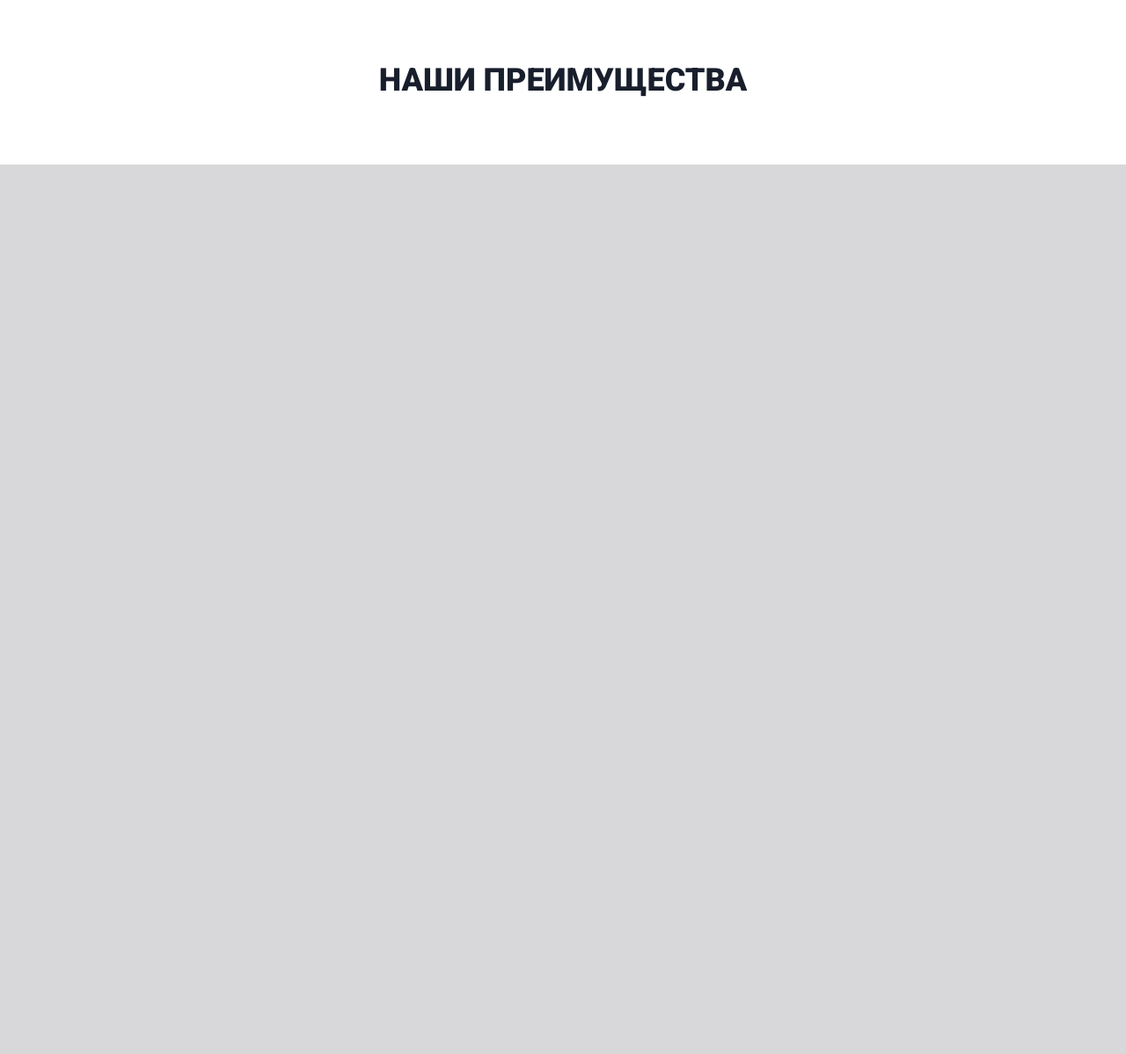
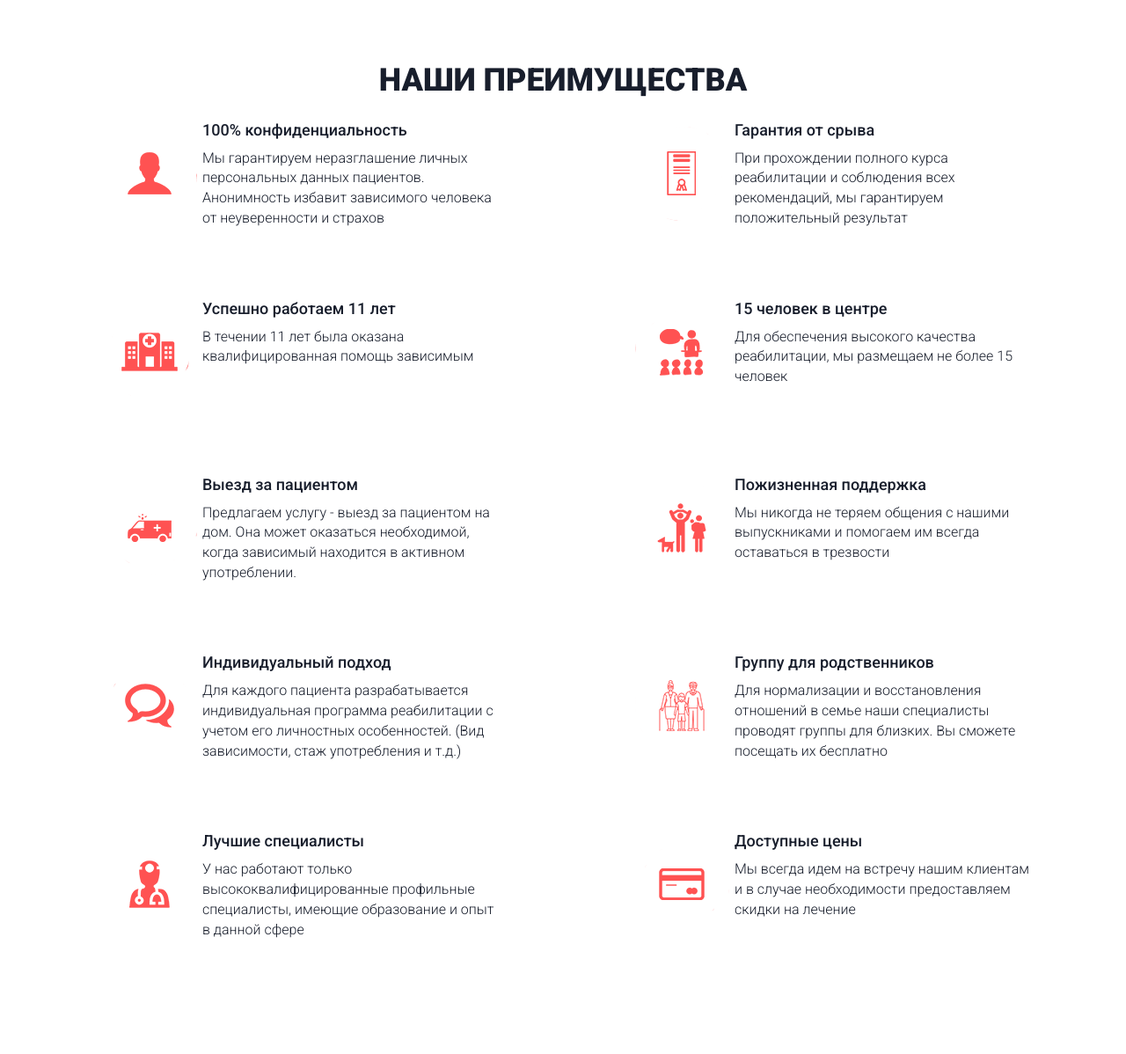
Before and after one commit to efekta/osoznanye, a PHP site: page / in a window 1280 px wide. Shown: the part 2163-3361 px from the top of the page at 88% size. Before the commit the page ends 2350 px from the top, so only its background shows below. Run offline with PHP 8.4, Linux system fonts and the light colour scheme; some libraries are stand-ins or nearby versions.

Commit message:
no message

```diff
--- a/css/sections/fourth-section.scss
+++ b/css/sections/fourth-section.scss
@@ -10,3 +10,39 @@
 	    font-weight: 900;
 	}
 }
+.fourth-content {
+	display: flex;
+	justify-content: space-between;
+	flex-wrap: wrap;
+	&__item {
+	    width: 45%;
+	    padding: 20px;
+	    display: flex;
+	    justify-content: space-between;
+	    flex-wrap: nowrap;
+	    margin-bottom: 40px;
+	}
+	&__pic {
+		display: inline-block;
+		vertical-align: middle;
+	    width: 120px;
+	    height: 120px;
+	    	img {
+	    		max-width: none;
+	    	}
+	}
+}
+.content__item {
+    span {
+    	display: inline-block;
+    	vertical-align: middle;
+		margin-bottom: 10px;
+		font-size: 18px;
+	    line-height: 22px;
+	    font-weight: 500;
+	}
+	p {
+		font-size: 16px;
+		font-weight: 300;
+	}
+}
--- a/index.html
+++ b/index.html
@@ -97,6 +97,107 @@
 				Наши преимущества
 			</h2>
 		</div>
+		<div class="fourth-content">
+			<div class="fourth-content__item">
+				<div class="fourth-content__pic">
+					<img src="icons/user.png" alt="иконка">
+				</div>
+				<div class="content__item">
+					<span>100% конфиденциальность</span>
+					<p>Мы гарантируем неразглашение личных персональных данных пациентов. Анонимность избавит зависимого человека от неуверенности и страхов</p>
+				</div>
+			</div>
+
+			<div class="fourth-content__item">
+				<div class="fourth-content__pic">
+					<img src="icons/tg_2-min.png" alt="иконка">
+				</div>
+				<div class="content__item">
+					<span>Гарантия от срыва</span>
+					<p>При прохождении полного курса реабилитации и соблюдения всех рекомендаций, мы гарантируем положительный результат</p>
+				</div>
+			</div>
+
+			<div class="fourth-content__item">
+				<div class="fourth-content__pic">
+					<img src="icons/tg_7-min.png" alt="иконка">
+				</div>
+				<div class="content__item">
+					<span>Успешно работаем 11 лет</span>
+					<p>В течении 11 лет была оказана квалифицированная помощь зависимым</p>
+				</div>
+			</div>
+
+			<div class="fourth-content__item">
+				<div class="fourth-content__pic">
+					<img src="icons/tg_9-min.png" alt="иконка">
+				</div>
+				<div class="content__item">
+					<span>15 человек в центре</span>
+					<p>Для обеспечения высокого качества реабилитации, мы размещаем не более 15 человек</p>
+				</div>
+			</div>
+
+			<div class="fourth-content__item">
+				<div class="fourth-content__pic">
+					<img src="icons/tg_4-min.png" alt="иконка">
+				</div>
+				<div class="content__item">
+					<span>Выезд за пациентом</span>
+					<p>Предлагаем услугу - выезд за пациентом на дом. Она может оказаться необходимой, когда зависимый находится в активном употреблении.</p>
+				</div>
+			</div>
+
+			<div class="fourth-content__item">
+				<div class="fourth-content__pic">
+					<img src="icons/tg_10-min.png" alt="иконка">
+				</div>
+				<div class="content__item">
+					<span>Пожизненная поддержка</span>
+					<p>Мы никогда не теряем общения с нашими выпускниками и помогаем им всегда оставаться в трезвости</p>
+				</div>
+			</div>
+
+			<div class="fourth-content__item">
+				<div class="fourth-content__pic">
+					<img src="icons/tg_5-min.png" alt="иконка">
+				</div>
+				<div class="content__item">
+					<span>Индивидуальный подход</span>
+					<p>Для каждого пациента разрабатывается индивидуальная программа реабилитации с учетом его личностных особенностей. (Вид зависимости, стаж употребления и т.д.)</p>
+				</div>
+			</div>
+
+			<div class="fourth-content__item">
+				<div class="fourth-content__pic">
+					<img src="icons/tg_8-min.png" alt="иконка">
+				</div>
+				<div class="content__item">
+					<span>Группу для родственников</span>
+					<p>Для нормализации и восстановления отношений в семье наши специалисты проводят группы для близких. Вы сможете посещать их бесплатно</p>
+				</div>
+			</div>
+
+			<div class="fourth-content__item">
+				<div class="fourth-content__pic">
+					<img src="icons/tg_3-min.png" alt="иконка">
+				</div>
+				<div class="content__item">
+					<span>Лучшие специалисты</span>
+					<p>У нас работают только высококвалифицированные профильные специалисты, имеющие образование и опыт в данной сфере</p>
+				</div>
+			</div>
+
+			<div class="fourth-content__item">
+				<div class="fourth-content__pic">
+					<img src="icons/tg_6-min.png" alt="иконка">
+				</div>
+				<div class="content__item">
+					<span>Доступные цены</span>
+					<p>Мы всегда идем на встречу нашим клиентам и в случае необходимости предоставляем скидки на лечение</p>
+				</div>
+			</div>
+		</div>
 	</div>
 </section>
 <!--JAVA SCRIPT-->
```
Also changed, not shown: css/main.css, 1 other file.
